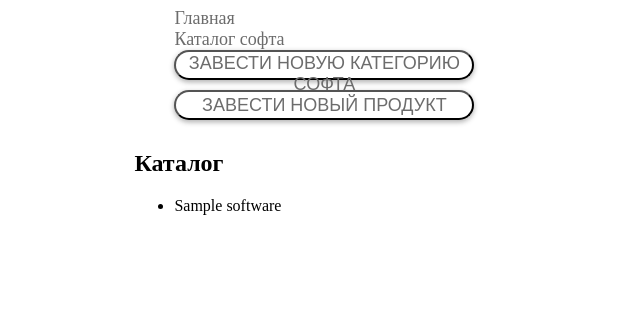
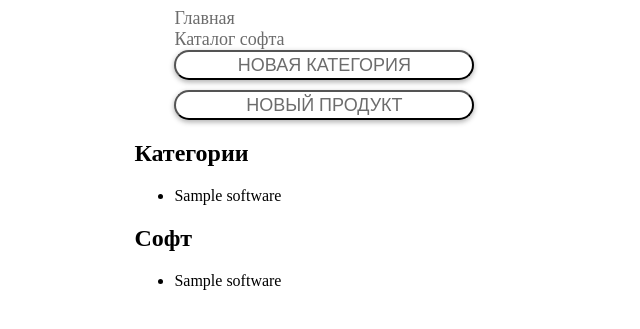
Before and after one commit to Rassoliny/csp, a Django app: page /catalog_soft in a window 1280 px wide. Shown: the top 329 px of the page, without its empty margins (0-640 px from the left). Run offline with Django 3.2, Linux system fonts and the light colour scheme; tables that the repository leaves empty hold one stand-in row (values such as "Sample post").

Commit message:
Changes in menu

```diff
--- a/server/corpsoftportal/softwareapp/views.py
+++ b/server/corpsoftportal/softwareapp/views.py
@@ -11,8 +11,16 @@ def main(request):
 
 
 def catalog_soft(request):
-    query = Software.objects.all()
-    return render(request, 'softwareapp/catalog_soft.html', {'results': query})
+    categories = Software.objects.all()
+    software = Software.objects.all()
+
+    content = {
+        'categories': categories,
+        'software': software
+    }
+
+
+    return render(request, 'softwareapp/catalog_soft.html', content)
 
 
 def category_create(request):
--- a/server/corpsoftportal/templates/softwareapp/base.html
+++ b/server/corpsoftportal/templates/softwareapp/base.html
@@ -17,7 +17,15 @@
                 {% include 'softwareapp/includes/inc_menu.html' %}
             {% endblock %}
         </div>
+            {% block inc_menu %}
+            {% endblock %}
+
+
     {% block content %}
+        <h2>Проблемы</h2>
+        Список полученного платного ПО, который не назначен для установки на указанный компьютер
+        <h2>Нужно классифицировать</h2>
+        Список полученного с хостов софта, требующий классификации
         {% endblock %}
     </div>
 </body>
--- a/server/corpsoftportal/templates/softwareapp/catalog_soft.html
+++ b/server/corpsoftportal/templates/softwareapp/catalog_soft.html
@@ -8,13 +8,33 @@
 Каталог софта
 {% endblock %}
 
+{% block inc_menu %}
+    {% include 'softwareapp/includes/inc_menu_soft_catalog.html' %}
+{% endblock %}
+
+
 {% block content %}
-<h2>Каталог</h2>
+<h2>Категории</h2>
 
 <div class="product_catalog">
 
             <ul>
-                {% for itm in results %}
+                {% for itm in categories %}
+
+                <li>
+                        {{ itm.name }}
+                </li>
+                {% endfor %}
+
+            </ul>
+        </div>
+
+<h2>Софт</h2>
+
+<div class="product_catalog">
+
+            <ul>
+                {% for itm in software %}
 
                 <li>
                         {{ itm.name }}
--- a/server/corpsoftportal/templates/softwareapp/includes/inc_menu.html
+++ b/server/corpsoftportal/templates/softwareapp/includes/inc_menu.html
@@ -1,14 +1,5 @@
 <ul class="links-menu">
     <li><a href="/">Главная</a></li>
     <li><a href="{% url 'softwareapp:catalog_soft' %}">Каталог софта</a></li>
-    <li>
-        <button class="download_button">
-                <a href="{% url 'softwareapp:category_creation' %}">Завести новую категорию софта</a>
-        </button>
-    </li>
-    <li>
-        <button class="download_button">
-                <a href="{% url 'softwareapp:software_creation' %}">Завести новый продукт</a>
-        </button>
     </li>
 </ul>
--- /dev/null
+++ b/server/corpsoftportal/templates/softwareapp/includes/inc_menu_soft_catalog.html
@@ -0,0 +1,12 @@
+<ul class="links-menu">
+    <li>
+        <button class="download_button">
+                <a href="{% url 'softwareapp:category_creation' %}">Новая категория</a>
+        </button>
+    </li>
+    <li>
+        <button class="download_button">
+                <a href="{% url 'softwareapp:software_creation' %}">Новый продукт</a>
+        </button>
+    </li>
+</ul>
```
